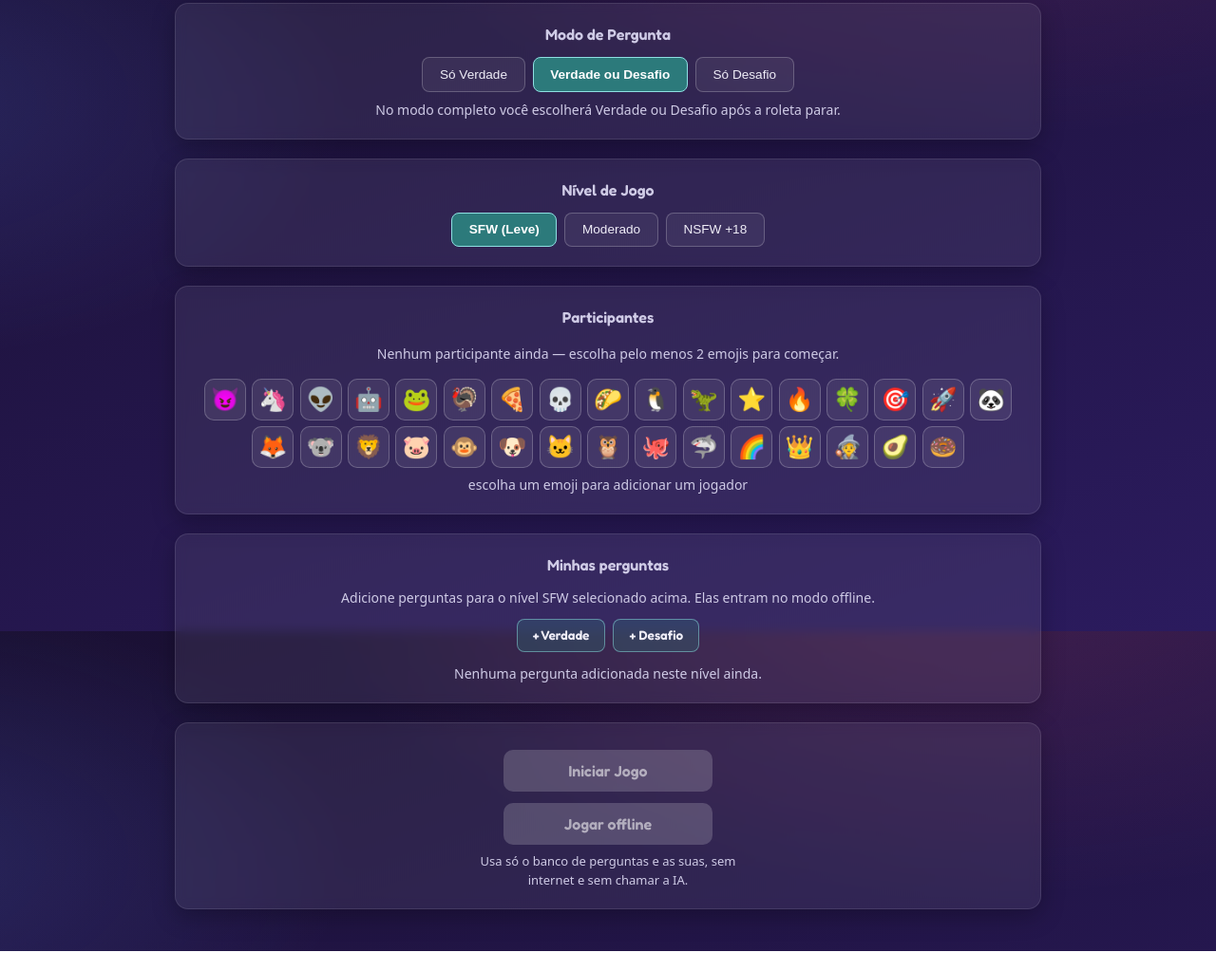
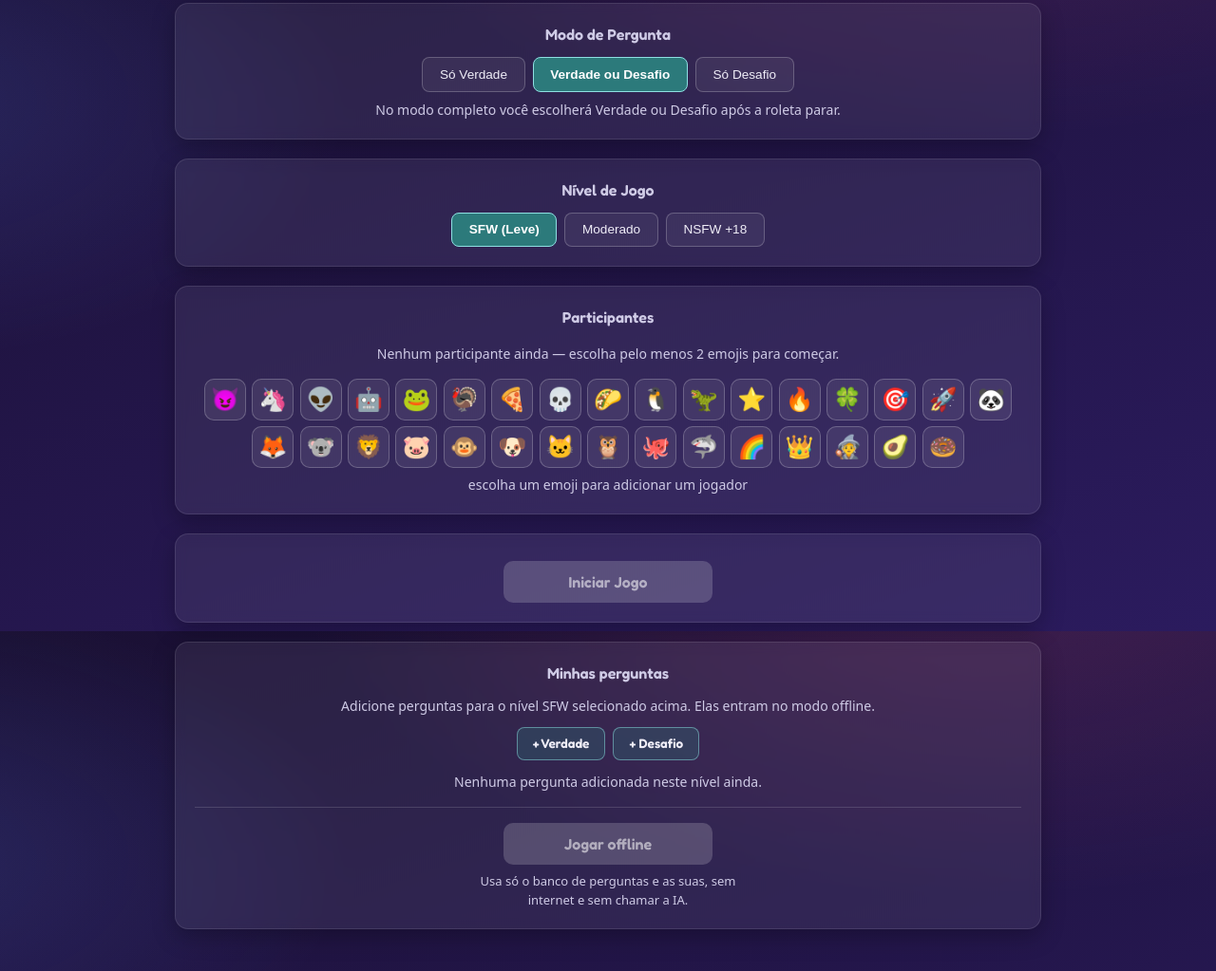
Before and after one commit to GnoattoGabriel/DareWheel, a website with bundled scripts: page public/index.html in a window 1280 px wide. Shown: the part 135-1158 px from the top of the page at 95% size. Before the commit the page ends 1137 px from the top, so only its background shows below. Built offline with nearby package versions, Linux system fonts and the light colour scheme.

Commit message:
fix: separar bloco Iniciar Jogo do bloco offline

```diff
--- a/public/index.html
+++ b/public/index.html
@@ -73,8 +73,15 @@
         <p class="picker-dica">escolha um emoji para adicionar um jogador</p>
       </section>
 
-      <!-- Perguntas do jogador (usadas no modo offline) -->
-      <section class="perguntas-custom">
+      <!-- Bloco online: iniciar jogo -->
+      <section class="acao acao-iniciar">
+        <button id="btn-iniciar" class="btn-iniciar" disabled>
+          Iniciar Jogo
+        </button>
+      </section>
+
+      <!-- Bloco offline: adicionar perguntas + jogar offline -->
+      <section class="acao acao-offline">
         <h2>Minhas perguntas</h2>
         <p class="custom-dica">
           Adicione perguntas para o nível <span id="custom-nivel">SFW</span> selecionado acima. Elas entram no modo offline.
@@ -86,19 +93,14 @@
         <div id="custom-lista" class="custom-lista">
           <!-- Será populado pelo JavaScript -->
         </div>
-      </section>
-
-      <!-- Botões de início -->
-      <section class="acao">
-        <button id="btn-iniciar" class="btn-iniciar" disabled>
-          Iniciar Jogo
-        </button>
+        <div class="offline-acao">
           <button id="btn-offline" class="btn-offline" aria-describedby="offline-descricao" disabled>
             Jogar offline
           </button>
           <p id="offline-descricao" class="offline-descricao">
             Usa só o banco de perguntas e as suas, sem internet e sem chamar a IA.
           </p>
+        </div>
       </section>
     </div>
   </main>
--- a/public/styles/main.css
+++ b/public/styles/main.css
@@ -83,7 +83,6 @@ header p {
 /* Cards das secoes do menu */
 .configuracoes .toggle-group,
 .participantes,
-.perguntas-custom,
 .acao {
   background: var(--superficie);
   border: 1px solid rgba(255, 255, 255, 0.1);
@@ -102,7 +101,7 @@ header p {
 
 .toggle-group h2,
 .participantes h2,
-.perguntas-custom h2 {
+.acao-offline h2 {
   font-family: var(--fonte-display);
   font-size: 1rem;
   font-weight: 600;
@@ -276,7 +275,13 @@ header p {
   }
 }
 
-/* Perguntas adicionadas pelo jogador (modo offline) */
+/* Perguntas adicionadas pelo jogador (bloco offline) */
+.offline-acao {
+  border-top: 1px solid rgba(255, 255, 255, 0.14);
+  margin-top: 1rem;
+  padding-top: 1rem;
+}
+
 .custom-dica {
   font-size: max(12px, 0.875rem);
   color: var(--texto-suave);
@@ -388,7 +393,7 @@ header p {
   background: #246061;
 }
 
-/* Botao offline: abaixo do iniciar, com pouco espaco e cor distinta */
+/* Botao offline: dentro do bloco de perguntas, com cor distinta */
 .btn-offline {
   display: block;
   padding: 0.75rem 1.5rem;
@@ -401,7 +406,7 @@ header p {
   border-radius: 10px;
   width: 100%;
   max-width: 220px;
-  margin: 0.75rem auto 0; /* pequeno espaço entre Iniciar Jogo e Jogar offline */
+  margin: 0 auto; /* separado do botão Iniciar por outro bloco */
   cursor: pointer;
   box-shadow: 0 3px 10px rgba(0, 0, 0, 0.3);
   transition: background 0.2s ease, transform 0.12s ease;
```
Lines whose indentation alone changed are shown as unchanged.
